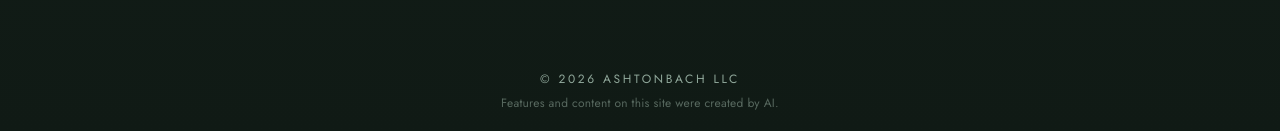
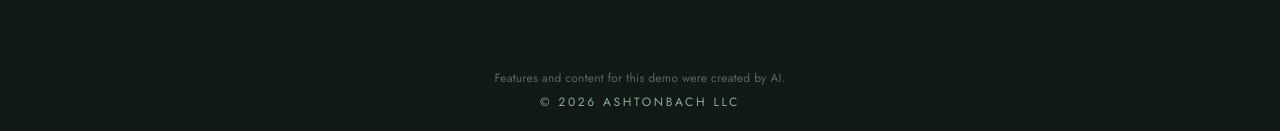
Before and after one commit to ashtonbach/agent-showcase, a Next.js app: page / in a window 1280 px wide. Shown: the part 666-797 px from the top of the page. Built offline with nearby package versions, Linux system fonts and the light colour scheme.

Commit message:
Move AI disclaimer above copyright, reword for demo (Author: Felix Archer (AI QA agent))

```diff
--- a/app/layout.tsx
+++ b/app/layout.tsx
@@ -62,10 +62,10 @@ export default function RootLayout({
           {children}
         </main>
         <footer className="site-footer">
+          <p className="site-disclaimer">
+            Features and content for this demo were created by AI.
+          </p>
           <span>&copy; 2026 AshtonBach LLC</span>
-          <p className="site-disclaimer">
-            Features and content on this site were created by AI.
-          </p>
         </footer>
       </body>
     </html>
```
